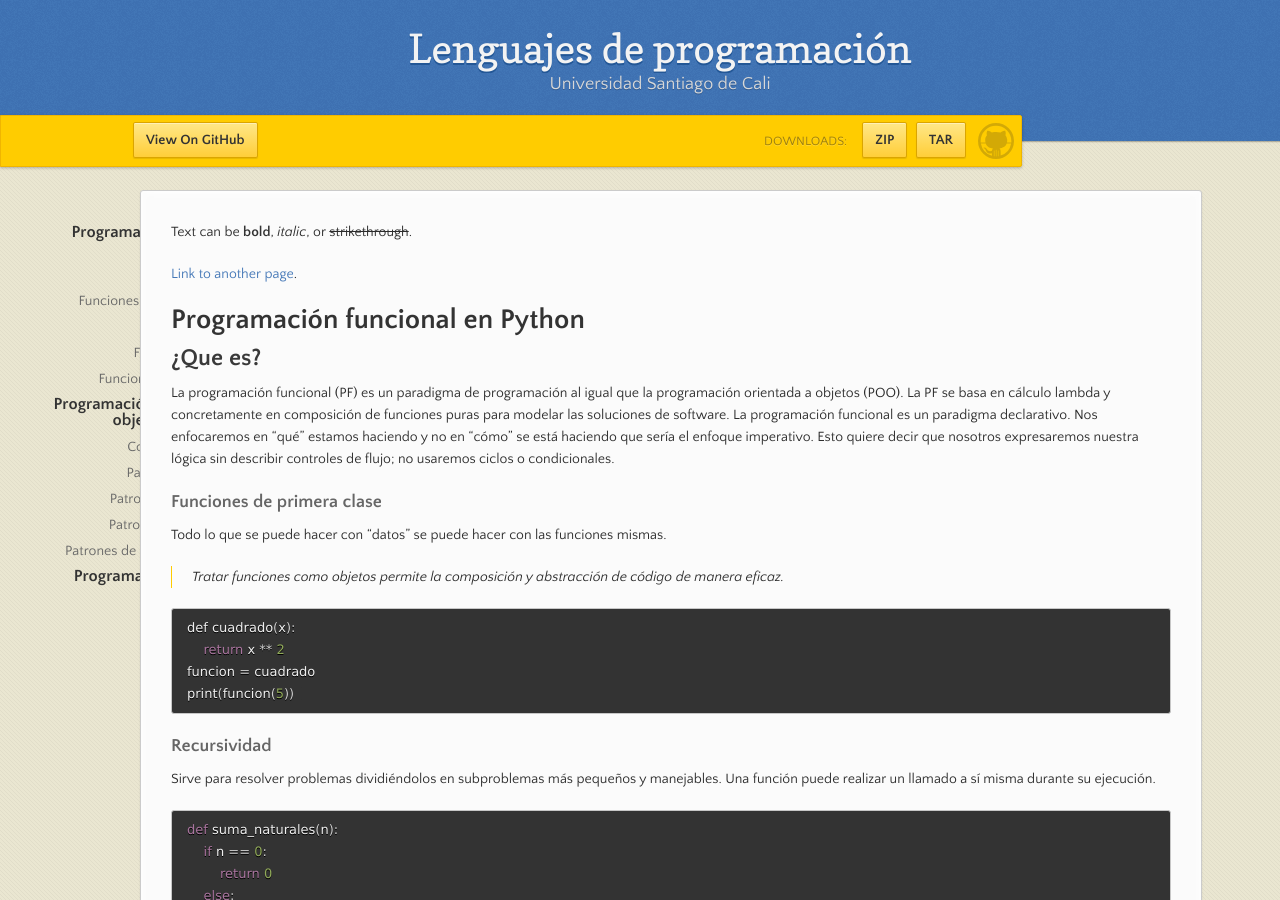
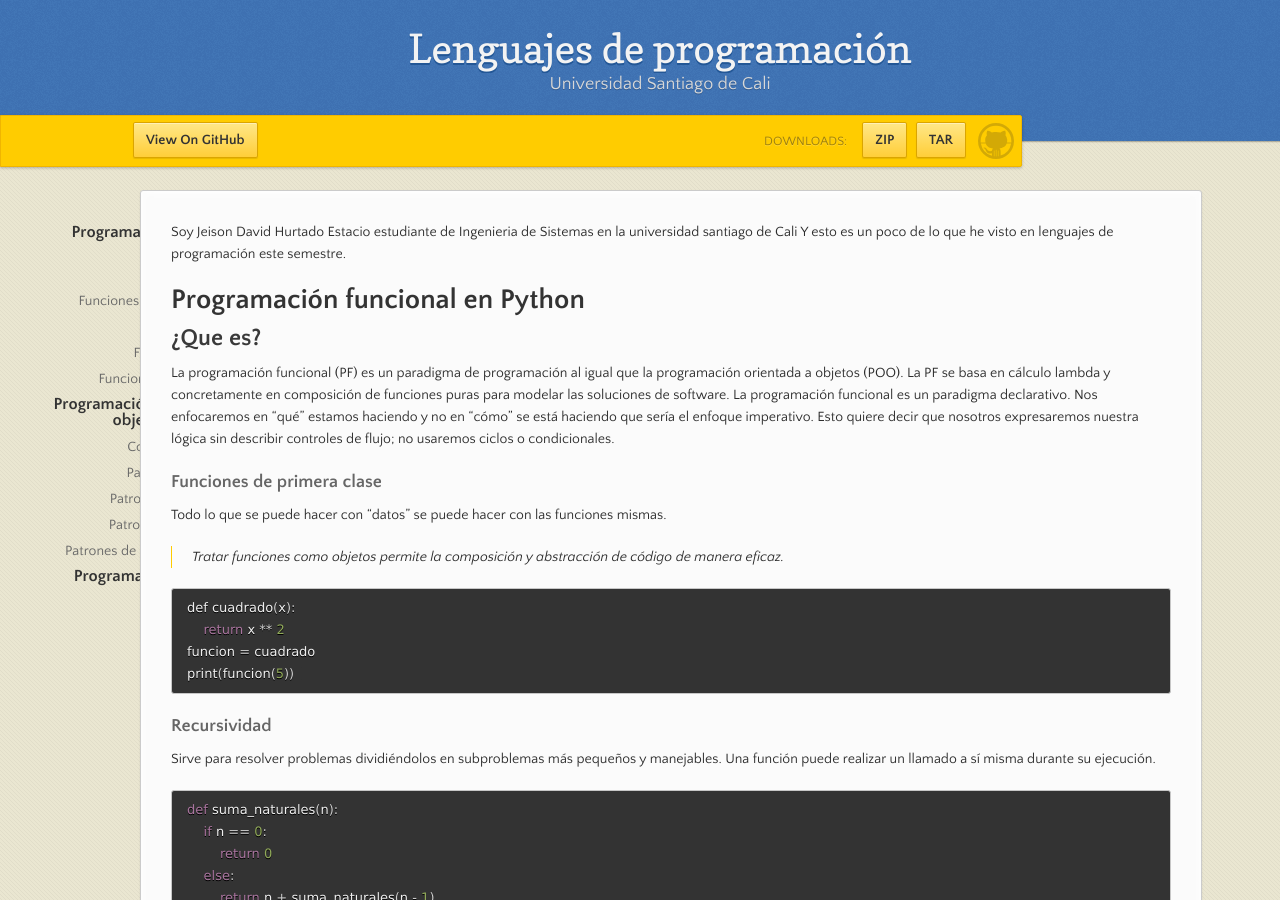
Before and after one commit to JDaviddE/JDaviddE.github.io, a Jekyll site: the page built from index.md, in a window 1280 px wide and 900 px high. Built offline with Jekyll 4.4.1, drawn with Linux system fonts in a browser that asks for light colours; our own code applies the rules of GitHub Pages for plain Markdown files.

Commit message:
Update index.md

```diff
--- a/index.md
+++ b/index.md
@@ -1,7 +1,5 @@
-Text can be **bold**, _italic_, or ~~strikethrough~~.
-
-[Link to another page](./another-page.html).
-
+Soy Jeison David Hurtado Estacio estudiante de Ingenieria de Sistemas en la universidad santiago de Cali
+Y esto es un poco de lo que he visto en lenguajes de programación este semestre.
 
 # Programación funcional en Python
 ## ¿Que es?
```
